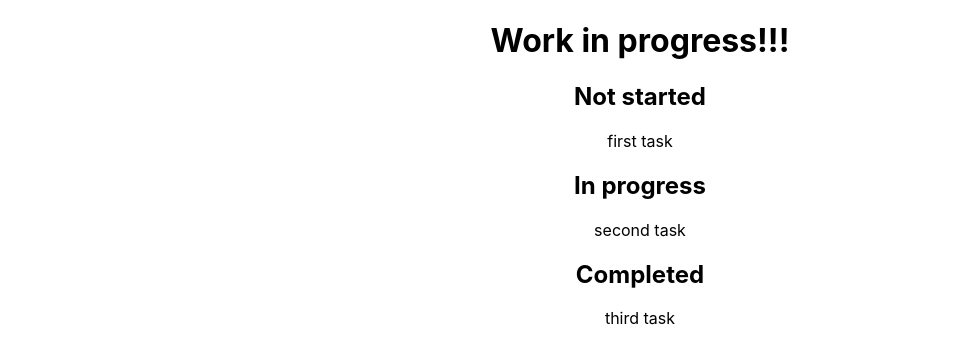
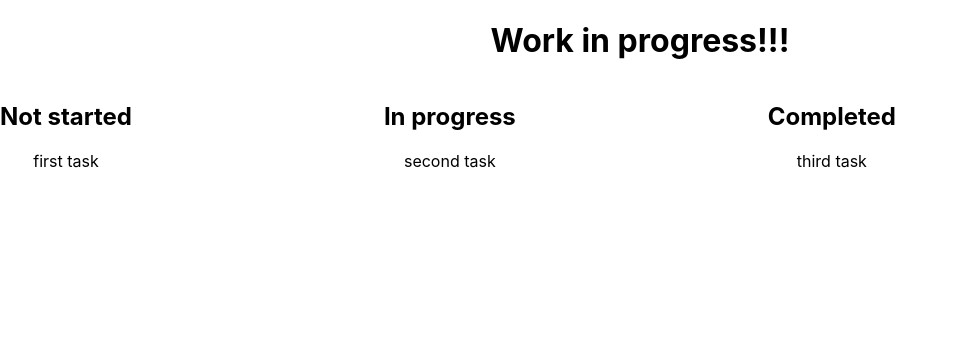
Before and after one commit to rajkumardas2701/planner-app, a React (Create React App) app: page / in a window 1280 px wide. Shown: the top 364 px of the page, without its empty margins (0-957 px from the left). Built offline with nearby package versions, Linux system fonts and the light colour scheme.

Commit message:
Add style to ToDoList container

```diff
--- a/src/containers/TodoList.js
+++ b/src/containers/TodoList.js
@@ -1,8 +1,9 @@
 import React from 'react';
 import initialTodos from '../constants/initialState';
+import '../styles/ToDoList.css';
 
 const ToDoList = () => (
-  <div>
+  <div className="boardView">
     <div>
       <h2>Not started</h2>
       <p>{initialTodos[0].tname}</p>
--- /dev/null
+++ b/src/styles/ToDoList.css
@@ -0,0 +1,6 @@
+.boardView {
+  display: flex;
+  flex-direction: row;
+  width: 70%;
+  justify-content: space-between;
+}
```
